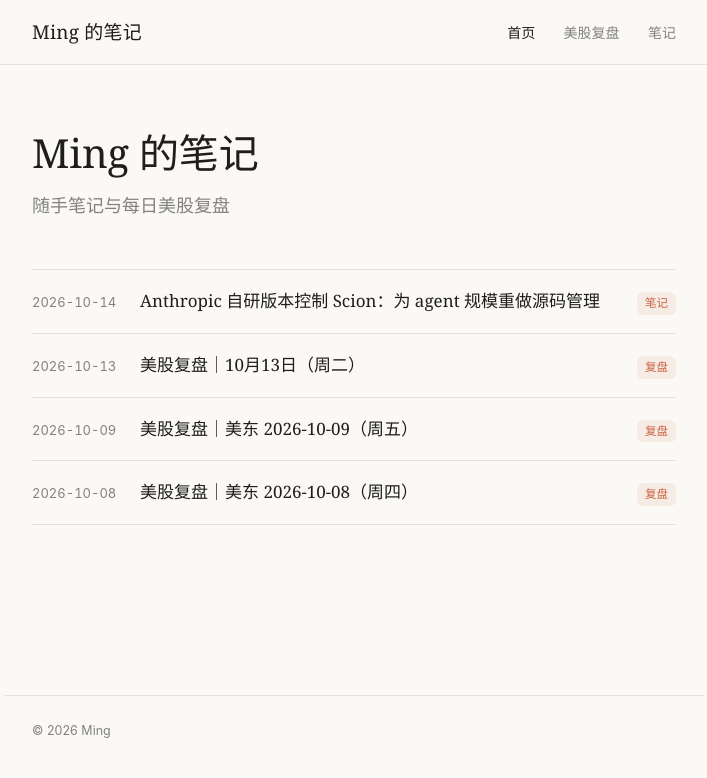
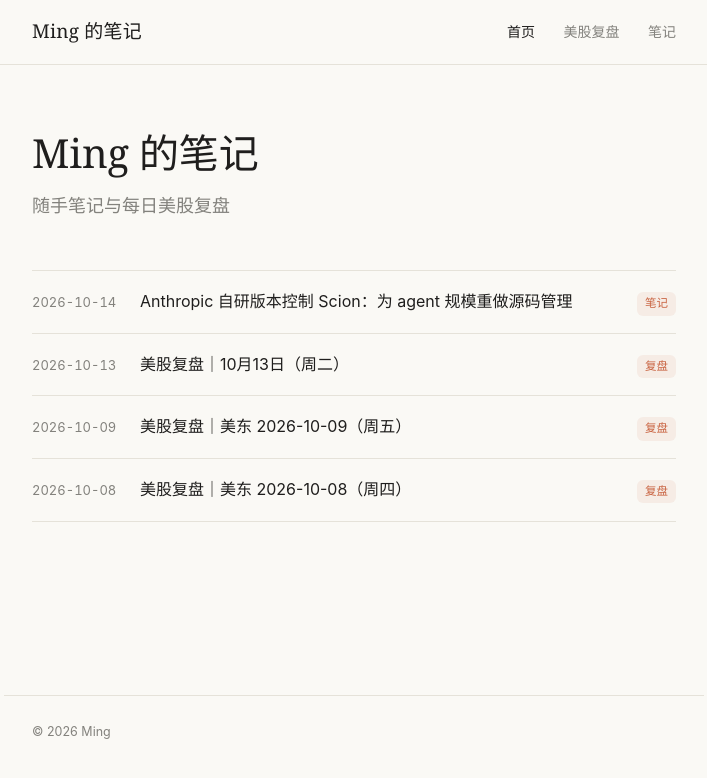
Before and after one commit to elricym/notes, a Jekyll site: the page built from index.md, in a window 1280 px wide. Shown: the top 778 px of the page, without its empty margins (286-993 px from the left). Built offline with Jekyll 4.4.1, drawn with Linux system fonts in a browser that asks for light colours.

Commit message:
Sans-serif body text

```diff
--- a/_layouts/default.html
+++ b/_layouts/default.html
@@ -5,7 +5,7 @@
 <meta name="viewport" content="width=device-width, initial-scale=1">
 <meta name="color-scheme" content="light dark">
 <title>{% if page.title and page.title != "首页" %}{{ page.title }} · {% endif %}{{ site.title }}</title>
-<link rel="stylesheet" href="{{ '/assets/css/style.css' | relative_url }}?v=4">
+<link rel="stylesheet" href="{{ '/assets/css/style.css' | relative_url }}?v=5">
 </head>
 <body>
 <header class="site-header"><div class="wrap">
--- a/assets/css/style.css
+++ b/assets/css/style.css
@@ -4,7 +4,7 @@
 @media (prefers-color-scheme:dark){:root{--bg:#262624;--fg:#F0EEE6;--body:#E8E6DC;--muted:#9C9A92;--line:#3A3936;--accent:#D97757;--card:#2C2C2A;--code:#30302E}}
 *{box-sizing:border-box}
 html{-webkit-text-size-adjust:100%}
-body{margin:0;background:var(--bg);color:var(--body);font:17px/1.8 var(--serif);-webkit-font-smoothing:antialiased;text-rendering:optimizeLegibility}
+body{margin:0;background:var(--bg);color:var(--body);font:16px/1.85 var(--sans);-webkit-font-smoothing:antialiased;text-rendering:optimizeLegibility}
 .wrap{max-width:700px;margin:0 auto;padding:0 28px}
 a{color:var(--accent);text-decoration:underline;text-decoration-thickness:1px;text-underline-offset:3px;text-decoration-color:color-mix(in srgb,var(--accent) 40%,transparent)}
 a:hover{text-decoration-color:var(--accent)}
```
